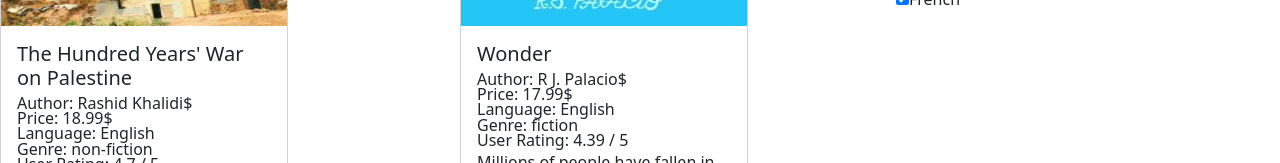
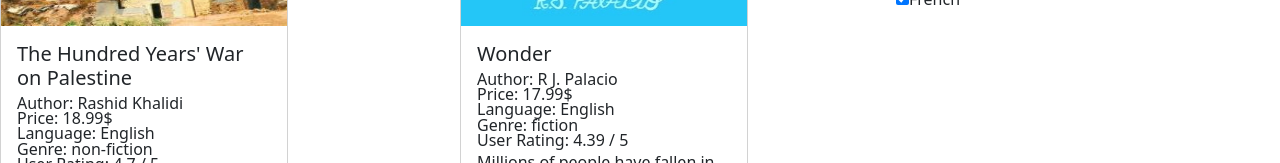
Before and after one commit to nervousturtle333/develop, a React (Create React App) app: page / in a window 1280 px wide. Shown: the part 331-494 px from the top of the page. Built offline with nearby package versions, Linux system fonts and the light colour scheme; the HTML template or start-up script is replaced by a standard one.

Commit message:
Update Book.js

```diff
--- a/src/components/Book.js
+++ b/src/components/Book.js
@@ -10,7 +10,7 @@
 
             <Card.Body>
                 <Card.Title> {item.name} </Card.Title>
-                <Card.Subtitle>Author: {item.author}$ </Card.Subtitle>
+                <Card.Subtitle>Author: {item.author} </Card.Subtitle>
                 <Card.Subtitle>Price: {item.price}$ </Card.Subtitle>
                 <Card.Subtitle>Language: {item.language} </Card.Subtitle>
                 <Card.Subtitle>Genre: {item.genre} </Card.Subtitle>
```
